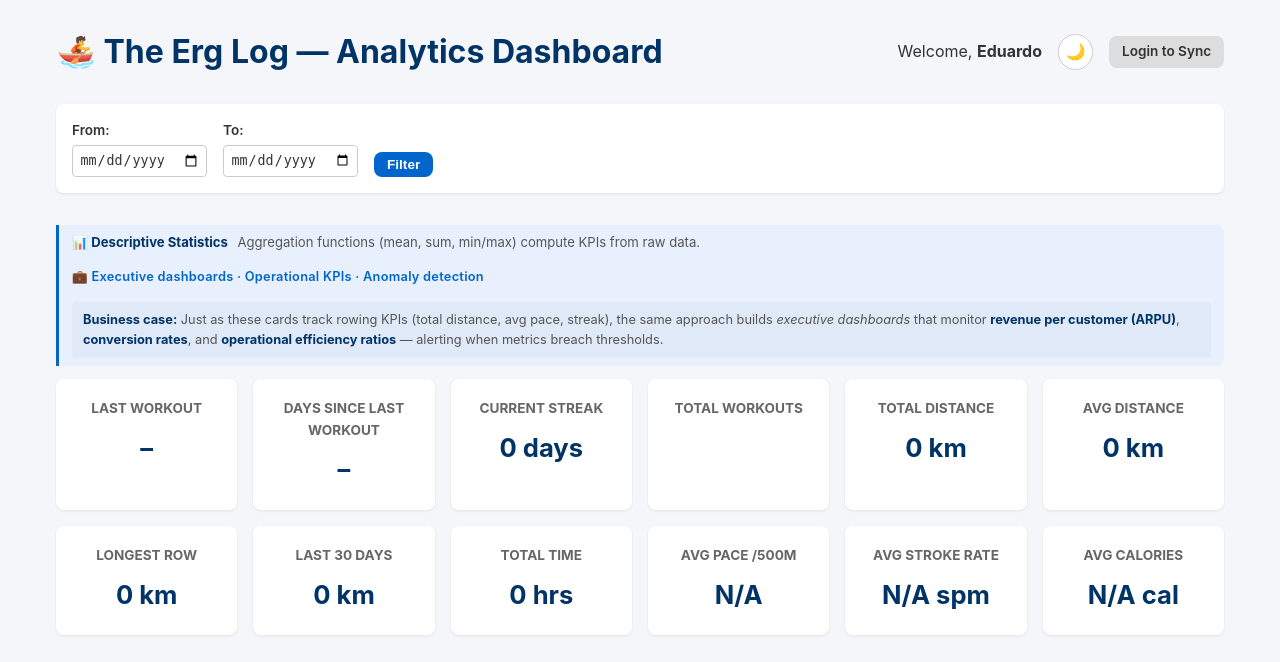
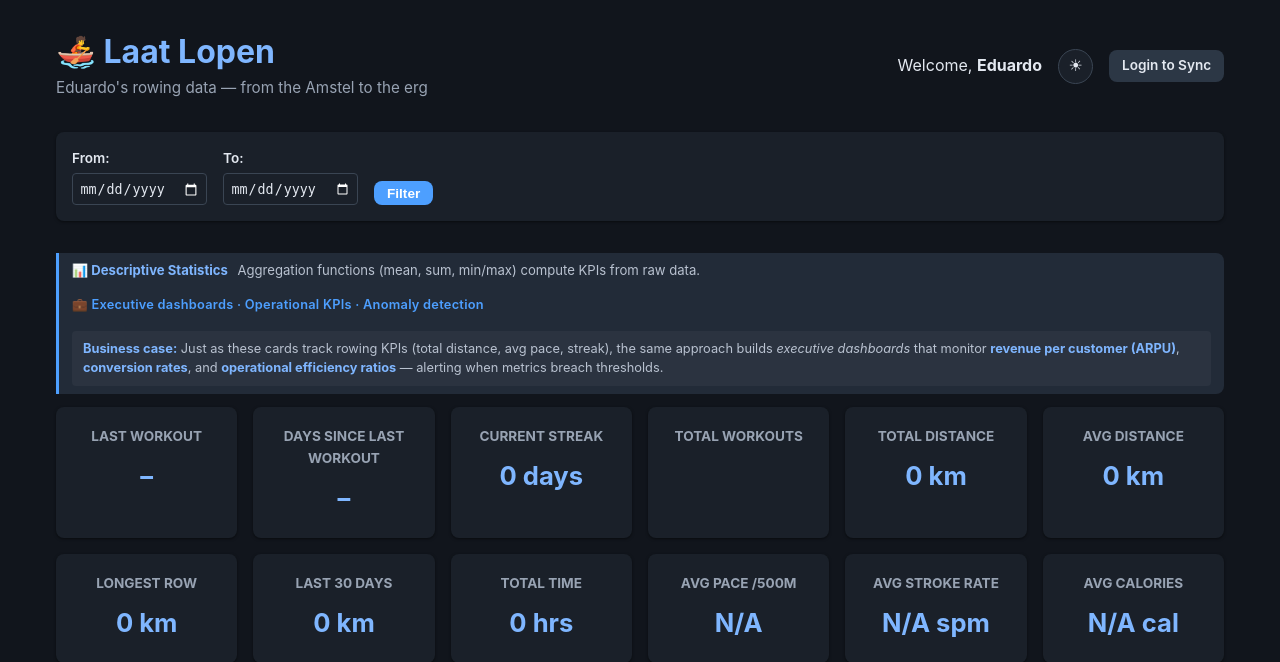
Before and after one commit to eduardocabrera1983/rowing-app, a FastAPI app: template rowing_app/templates/dashboard.html in a window 1280 px wide. Shown: the top 662 px of the page. Run offline with FastAPI, Linux system fonts and the light colour scheme; the template is opened without the code that fills it, so the values that code supplies are empty; some libraries are stand-ins or nearby versions.

Commit message:
Rebrand site to Laat Lopen and default to dark theme

```diff
--- a/rowing_app/main.py
+++ b/rowing_app/main.py
@@ -1,4 +1,4 @@
-"""FastAPI application – Concept2 Rowing Analytics Dashboard."""
+"""FastAPI application – Laat Lopen, Eduardo's Concept2 rowing analytics."""
 
 from __future__ import annotations
 
--- a/rowing_app/static/style.css
+++ b/rowing_app/static/style.css
@@ -95,6 +95,7 @@ header {
     gap: 1rem;
 }
 header h1 { color: var(--c2-blue); font-size: clamp(1.3rem, 4.5vw, 2rem); line-height: 1.25; }
+header .tagline { color: var(--text-muted); font-size: 0.95rem; margin-top: 0.25rem; }
 header nav { display: flex; align-items: center; gap: 1rem; }
 
 /* ÔöÇÔöÇ Buttons ÔöÇÔöÇ */
--- a/rowing_app/templates/dashboard.html
+++ b/rowing_app/templates/dashboard.html
@@ -3,15 +3,15 @@
 <head>
     <meta charset="UTF-8">
     <meta name="viewport" content="width=device-width, initial-scale=1.0">
-    <title>The Erg Log — Analytics Dashboard</title>
+    <title>Laat Lopen — Eduardo's Rowing Data</title>
     <script>
         // Runs before paint so the page never flashes the wrong theme.
+        // Dark is the default until the visitor picks something else.
         (function () {
             try {
                 var stored = localStorage.getItem('theme');
-                var dark = window.matchMedia && window.matchMedia('(prefers-color-scheme: dark)').matches;
-                document.documentElement.setAttribute('data-theme', stored || (dark ? 'dark' : 'light'));
-            } catch (e) { document.documentElement.setAttribute('data-theme', 'light'); }
+                document.documentElement.setAttribute('data-theme', stored || 'dark');
+            } catch (e) { document.documentElement.setAttribute('data-theme', 'dark'); }
         })();
     </script>
     <link rel="stylesheet" href="{{ static_url('style.css') }}">
@@ -20,7 +20,10 @@
 <body>
     <div class="container">
         <header>
-            <h1>&#x1F6A3; The Erg Log — Analytics Dashboard</h1>
+            <div>
+                <h1>&#x1F6A3; Laat Lopen</h1>
+                <p class="tagline">Eduardo's rowing data — from the Amstel to the erg</p>
+            </div>
             <nav>
                 <span>Welcome, <strong>Eduardo</strong></span>
                 <button type="button" class="theme-toggle" id="theme-toggle"
```
Also changed, not shown: rowing_app/templates/home.html (+6 -5 lines), README.md.
